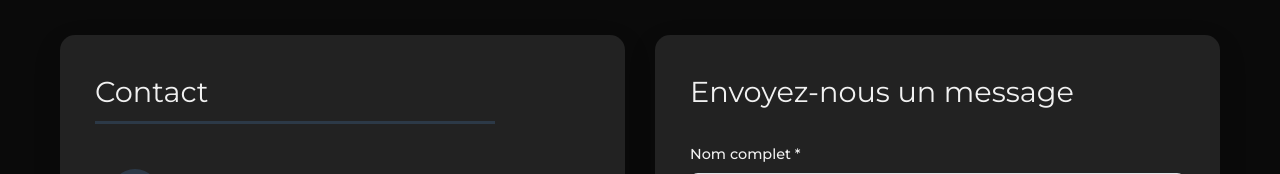
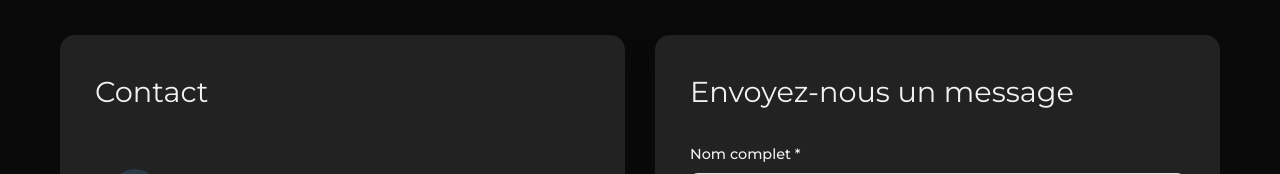
Before and after one commit to tafita2023/mada-stock-frontend, an Angular app: page /contact in a window 1280 px wide. Shown: the part 246-420 px from the top of the page. Built offline with nearby package versions, Linux system fonts and the light colour scheme.

Commit message:
Contact ajusté

```diff
--- a/src/app/contact/contact.css
+++ b/src/app/contact/contact.css
@@ -73,9 +73,6 @@
     align-items: center;
     bottom: 0;
     left: 0;
-    width: 400px;
-    height: 3px;
-    background: #2C3947;
   }
 
   .info-item {
@@ -161,9 +158,6 @@
     position: absolute;
     bottom: 0;
     left: 0;
-    width: 50px;
-    height: 3px;
-    background: #222;
   }
 
   .form-group {
```
